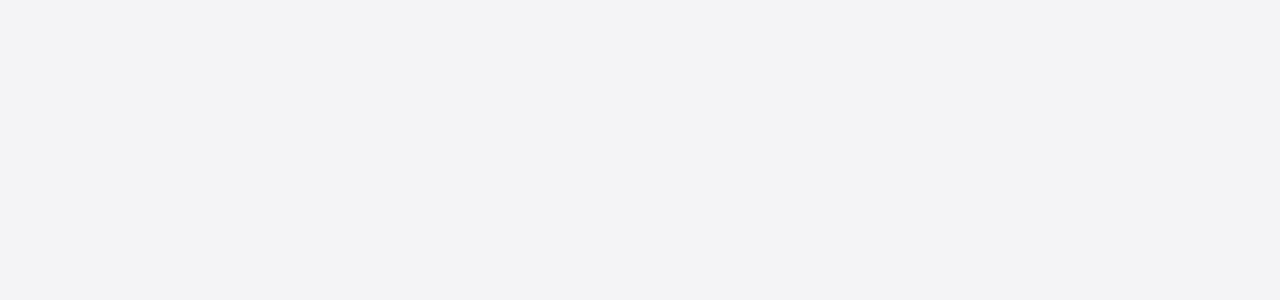
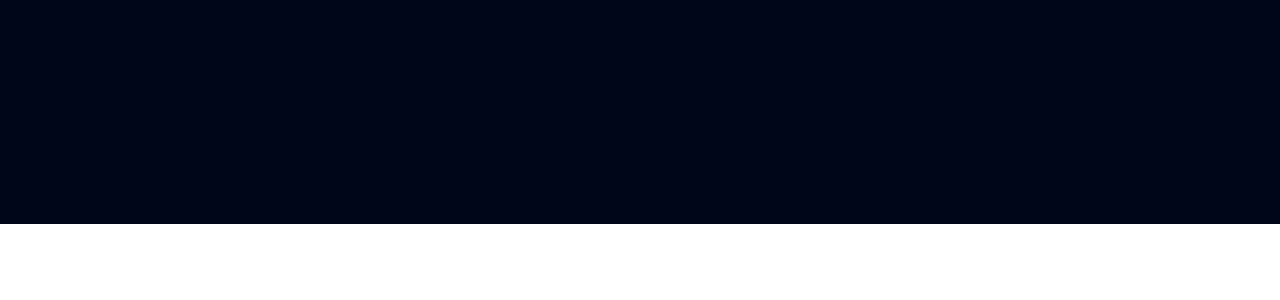
Before and after one commit to suzubu/portfolio_practice, a Next.js app: page / in a window 1280 px wide. Shown: the top 300 px of the page. Built offline with nearby package versions, Linux system fonts and the light colour scheme.

Commit message:
Refactor globals.css for full theme migration

```diff
--- a/app/globals.css
+++ b/app/globals.css
@@ -1,192 +1,237 @@
 @import "tailwindcss";
 
-borderradius: {
-  lg: var(--radius);
-  md: calc(var(--radius) - 2px);
-  sm: calc(var(--radius) - 4px);
+/* Root Variables - Full Theme Migration from tailwind.config.ts */
+:root {
+  --background: 0 0% 100%;
+  --foreground: 240 10% 3.9%;
+
+  --card: 0 0% 100%;
+  --card-foreground: 240 10% 3.9%;
+
+  --popover: 0 0% 100%;
+  --popover-foreground: 240 10% 3.9%;
+
+  --primary: 240 5.9% 10%;
+  --primary-foreground: 0 0% 98%;
+
+  --secondary: 240 4.8% 95.9%;
+  --secondary-foreground: 240 5.9% 10%;
+
+  --muted: 240 4.8% 95.9%;
+  --muted-foreground: 240 3.8% 46.1%;
+
+  --accent: 240 4.8% 95.9%;
+  --accent-foreground: 240 5.9% 10%;
+
+  --destructive: 0 84.2% 60.2%;
+  --destructive-foreground: 0 0% 98%;
+
+  --success: 148 65% 44%;
+  --success-foreground: 148 85% 15%;
+
+  --warning: 39 94% 50%;
+  --warning-foreground: 39 100% 10%;
+
+  --info: 198 93% 60%;
+  --info-foreground: 198 100% 15%;
+
+  --border: 240 5.9% 90%;
+  --input: 240 5.9% 90%;
+  --ring: 240 10% 3.9%;
+
+  --radius: 0.5rem;
+
+  /* Black Variations */
+  --black: 0 0% 0%;
+  --black-100: 225 100% 5%; /* #000319 */
+  --black-200: 220 30% 12%; /* rgba(17, 25, 40, 0.75) */
+  --black-300: 0 0% 100% / 12.5%; /* rgba(255, 255, 255, 0.125) */
+
+  /* White Variations */
+  --white: 0 0% 100%;
+  --white-100: 231 25% 82%; /* #BEC1DD */
+  --white-200: 234 14% 80%; /* #C1C2D3 */
+
+  /* Other Colors */
+  --blue-100: 225 100% 95%; /* #E4ECFF */
+  --purple: 270 90% 80%; /* #CBACF9 */
 }
 
-spacing: {
-  container-padding: 2rem;
-  container-max-width-2xl: 1400px;
+.dark {
+  --background: 240 10% 3.9%;
+  --foreground: 0 0% 98%;
+
+  --card: 240 10% 3.9%;
+  --card-foreground: 0 0% 98%;
+
+  --popover: 240 10% 3.9%;
+  --popover-foreground: 0 0% 98%;
+
+  --primary: 0 0% 98%;
+  --primary-foreground: 240 5.9% 10%;
+
+  --secondary: 240 3.7% 15.9%;
+  --secondary-foreground: 0 0% 98%;
+
+  --muted: 240 3.7% 15.9%;
+  --muted-foreground: 240 5% 64.9%;
+
+  --accent: 240 3.7% 15.9%;
+  --accent-foreground: 0 0% 98%;
+
+  --destructive: 0 62.8% 30.6%;
+  --destructive-foreground: 0 0% 98%;
+
+  --success: 148 55% 36%;
+  --success-foreground: 148 80% 12%;
+
+  --warning: 39 94% 50%;
+  --warning-foreground: 39 100% 10%;
+
+  --info: 198 85% 50%;
+  --info-foreground: 198 100% 15%;
+
+  /* Black & White Adjustments for Dark Mode */
+  --black-100: 225 100% 10%;
+  --black-200: 220 30% 20%;
+  --black-300: 0 0% 100% / 20%;
+
+  --white-100: 231 25% 70%;
+  --white-200: 234 14% 68%;
+
+  /* Other Colors */
+  --blue-100: 225 100% 90%;
+  --purple: 270 80% 70%;
 }
 
-@layer base {
-  /* Root variables for colors */
-  :root {
-    black.default: #000;
-    black.100: #000319;
-    black.200: rgba(17, 25, 40, 0.75);
-    black.300: rgba(255, 255, 255, 0.125);
+/* Base styles */
+* {
+  border-color: hsl(var(--border));
+  scroll-behavior: smooth;
+}
 
-    white.default: #fff;
-    white.100: #bec1dd;
-    white.200: #c1c2d3;
+body {
+  background-color: hsl(var(--background));
+  color: hsl(var(--foreground));
+}
 
-    blue.100: #e4ecff;
-    purple: #cbacf9;
+button {
+  outline: none;
+}
 
-    border: hsl(var(--border));
-    input: hsl(var(--input));
-    ring: hsl(var(--ring));
-    background: hsl(var(--background));
-    foreground: hsl(var(--foreground));
+/* Typography */
+.heading {
+  font-weight: bold;
+  font-size: 2.25rem;
+  text-align: center;
+}
 
-    primary.default: hsl(var(--primary));
-    primary.foreground: hsl(var(--primary-foreground));
-
-    secondary.default: hsl(var(--secondary));
-    secondary.foreground: hsl(var(--secondary-foreground));
-
-    destructive.default: hsl(var(--destructive));
-    destructive.foreground: hsl(var(--destructive-foreground));
-
-    muted.default: hsl(var(--muted));
-    muted.foreground: hsl(var(--muted-foreground));
-
-    accent.default: hsl(var(--accent));
-    accent.foreground: hsl(var(--accent-foreground));
-
-    popover.default: hsl(var(--popover));
-    popover.foreground: hsl(var(--popover-foreground));
-
-    card.default: hsl(var(--card));
-    card.foreground: hsl(var(--card-foreground));
-
-    --border: 240 5% 85%;
-    --input: 240 5% 85%;
-    --ring: 240 5% 85%;
-    --background: 240 10% 96%;
-    --foreground: 240 5% 10%;
-    --primary: 220 90% 56%;
-    --primary-foreground: 220 90% 20%;
-    --secondary: 260 90% 70%;
-    --secondary-foreground: 260 90% 30%;
-    --destructive: 0 85% 60%;
-    --destructive-foreground: 0 85% 20%;
-    --muted: 240 5% 85%;
-    --muted-foreground: 240 5% 30%;
-    --accent: 280 80% 60%;
-    --accent-foreground: 280 80% 20%;
-    --popover: 240 10% 96%;
-    --popover-foreground: 240 5% 10%;
-    --card: 240 10% 96%;
-    --card-foreground: 240 5% 10%;
-    --radius: 0.5rem;
+@media (min-width: 768px) {
+  .heading {
+    font-size: 3rem;
   }
 }
 
-@layer utilities {
-  /* Animations */
-  @keyframes accordion-down {
-    from {
-      height: 0;
-    }
-    to {
-      height: var(--radix-accordion-content-height);
-    }
+/* Spacing & Radius */
+.radius-sm {
+  border-radius: 0.125rem;
 }
 
-  @keyframes accordion-up {
-    from {
-      height: var(--radix-accordion-content-height);
-    }
-    to {
-      height: 0;
-    }
+.radius-md {
+  border-radius: 0.25rem;
 }
 
-  @keyframes spotlight {
-    0% {
-      opacity: 0;
-      transform: translate(-72%, -62%) scale(0.5);
-    }
-    100% {
-      opacity: 1;
-      transform: translate(-50%, -40%) scale(1);
-    }
+.radius-lg {
+  border-radius: 0.5rem;
 }
 
-  @keyframes shimmer {
-    from {
-      background-position: 0 0;
-    }
-    to {
-      background-position: -200% 0;
-    }
+.radius-xl {
+  border-radius: 1rem;
 }
 
-  @keyframes moveHorizontal {
-    0% {
-      transform: translateX(-50%) translateY(-10%);
-    }
-    50% {
-      transform: translateX(50%) translateY(10%);
-    }
-    100% {
-      transform: translateX(-50%) translateY(-10%);
-    }
+/* Custom Shadows */
+.shadow-custom {
+  box-shadow: 0 4px 6px rgba(0, 0, 0, 0.1);
 }
 
-  @keyframes moveInCircle {
-    0% {
-      transform: rotate(0deg);
-    }
-    50% {
-      transform: rotate(180deg);
-    }
-    100% {
-      transform: rotate(360deg);
-    }
+/* Status Colors */
+.text-success {
+  color: hsl(var(--success));
 }
 
-  @keyframes moveVertical {
-    0% {
-      transform: translateY(-50%);
-    }
-    50% {
-      transform: translateY(50%);
-    }
-    100% {
-      transform: translateY(-50%);
-    }
+.bg-success {
+  background-color: hsl(var(--success));
 }
 
-  @keyframes scroll {
-    to {
-      transform: translate(calc(-50% - 0.5rem));
-    }
+.text-warning {
+  color: hsl(var(--warning));
 }
 
-  .animate-accordion-down {
-    animation: accordion-down 0.2s ease-out;
+.bg-warning {
+  background-color: hsl(var(--warning));
 }
-  .animate-accordion-up {
-    animation: accordion-up 0.2s ease-out;
+
+.text-info {
+  color: hsl(var(--info));
 }
-  .animate-spotlight {
-    animation: spotlight 2s ease 0.75s 1 forwards;
+
+.bg-info {
+  background-color: hsl(var(--info));
 }
-  .animate-shimmer {
-    animation: shimmer 2s linear infinite;
+
+.text-destructive {
+  color: hsl(var(--destructive));
 }
-  .animate-first {
-    animation: moveVertical 30s ease infinite;
+
+.bg-destructive {
+  background-color: hsl(var(--destructive));
 }
-  .animate-second {
-    animation: moveInCircle 20s reverse infinite;
+
+/* Custom Text & Background Classes */
+.text-black {
+  color: hsl(var(--black));
 }
-  .animate-third {
-    animation: moveInCircle 40s linear infinite;
+
+.bg-black {
+  background-color: hsl(var(--black));
 }
-  .animate-fourth {
-    animation: moveHorizontal 40s ease infinite;
+
+.text-black-100 {
+  color: hsl(var(--black-100));
 }
-  .animate-fifth {
-    animation: moveInCircle 20s ease infinite;
+
+.bg-black-100 {
+  background-color: hsl(var(--black-100));
 }
-  .animate-scroll {
-    animation: scroll var(--animation-duration, 40s)
-      var(--animation-direction, forwards) linear infinite;
+
+.text-white {
+  color: hsl(var(--white));
 }
+
+.bg-white {
+  background-color: hsl(var(--white));
 }
+
+.text-white-100 {
+  color: hsl(var(--white-100));
+}
+
+.bg-white-100 {
+  background-color: hsl(var(--white-100));
+}
+
+.text-blue-100 {
+  color: hsl(var(--blue-100));
+}
+
+.bg-blue-100 {
+  background-color: hsl(var(--blue-100));
+}
+
+.text-purple {
+  color: hsl(var(--purple));
+}
+
+.bg-purple {
+  background-color: hsl(var(--purple));
+}
--- a/components/Hero.tsx
+++ b/components/Hero.tsx
@@ -1,13 +1,21 @@
-import React from 'react'
+import { Spotlight } from "./ui/Spotlight";
 
 const Hero = () => {
   return (
-    <div className='pb-20 pt-36'>
-        <div className=''>
+    <div className="pb-20 pt-36">
+      <div className="">
+        <Spotlight
+          className="-top-40 -left-10 md:-left-32 md:-top-20 h-screen"
+          fill="white"
+        />
+        <Spotlight
+          className="top-10 left-full h-[80vh] w-[50vw]"
+          fill="purple"
+        />
+        <Spotlight className="top-28 left-80 h-[80vh] w-[50vw]" fill="blue" />
+      </div>
+    </div>
+  );
+};
 
-        </div>
-    </div>
-  )
-}
-
-export default Hero
+export default Hero;
```
Lines whose indentation alone changed are shown as unchanged.
